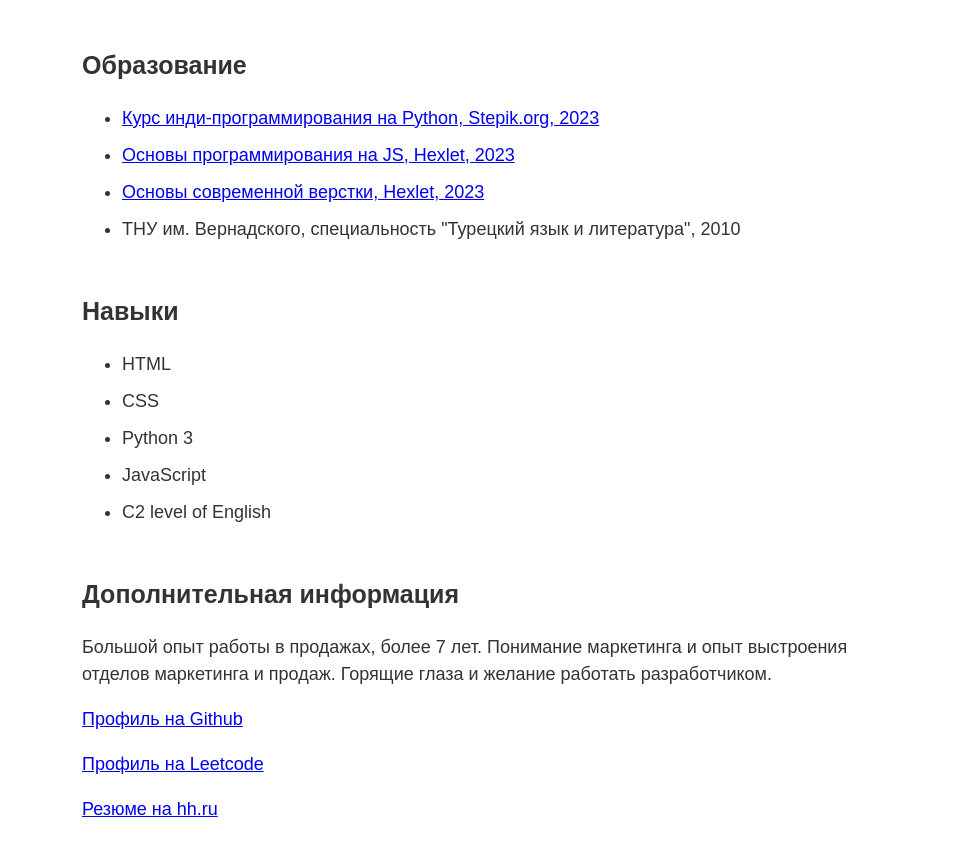
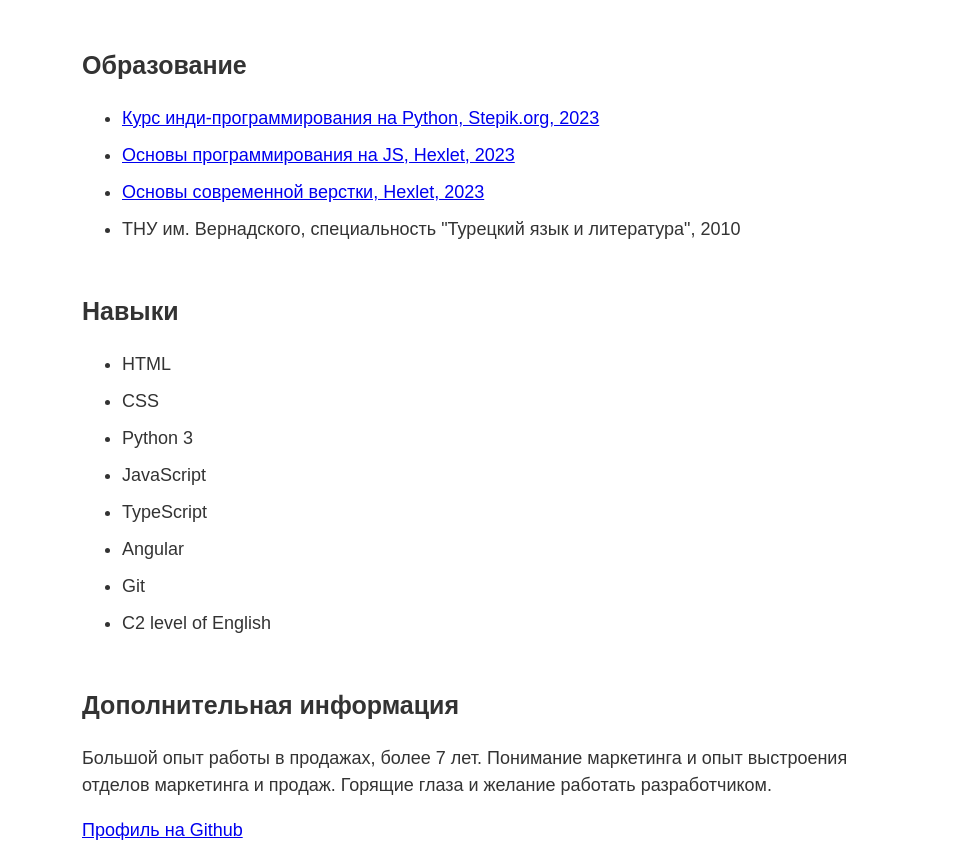
Before and after one commit to AndreyTimoshenkov/CV, a plain HTML site: page index.html in a window 1280 px wide. Shown: the part 223-1082 px from the top of the page, without its empty margins (158-1121 px from the left). Drawn offline with Linux system fonts and the light colour scheme.

Commit message:
Update index.html

```diff
--- a/index.html
+++ b/index.html
@@ -30,6 +30,9 @@
         <li>CSS</li>
         <li>Python 3</li>
         <li>JavaScript</li>
+        <li>TypeScript</li>
+        <li>Angular</li>
+        <li>Git</li>
         <li>C2 level of English</li>
       </ul>
     </section>
```
